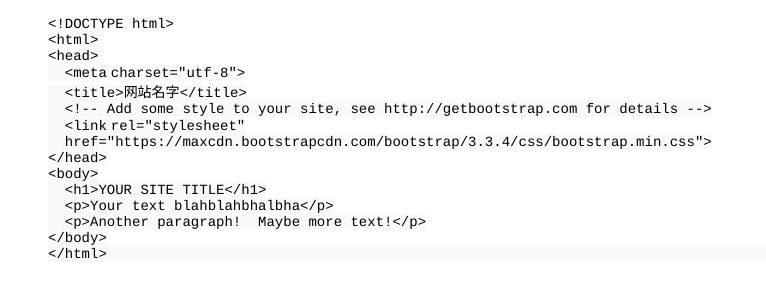
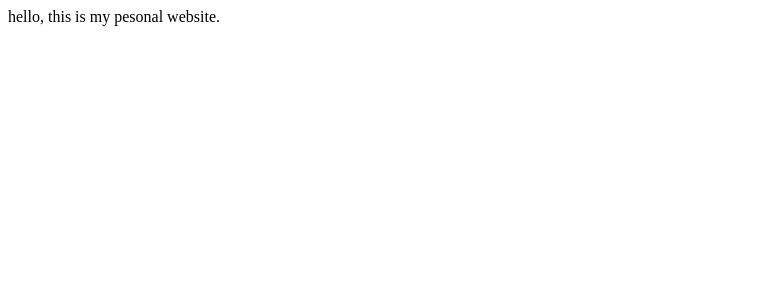
Before and after one commit to NeilKeung/NeilKeung.github.io, a plain HTML site: page index.html in a window 1280 px wide. Shown: the whole page, without its empty margins (0-766 px from the left). Drawn offline with Linux system fonts and the light colour scheme.

Commit message:
Add files via upload

```diff
--- a/index.html
+++ b/index.html
@@ -1,40 +1,11 @@
-<!DOCTYPE html PUBLIC "-//W3C//DTD HTML 4.01//EN" "http://www.w3.org/TR/html4/strict.dtd">
+<!doctype html>
 <html>
 <head>
-  <meta http-equiv="Content-Type" content="text/html; charset=utf-8">
-  <meta http-equiv="Content-Style-Type" content="text/css">
-  <title></title>
-  <meta name="Generator" content="Cocoa HTML Writer">
-  <meta name="CocoaVersion" content="1404.47">
-  <style type="text/css">
-    li.li1 {margin: 0.0px 0.0px 0.0px 0.0px; font: 14.0px Courier; -webkit-text-stroke: #000000}
-    li.li2 {margin: 0.0px 0.0px 0.0px 0.0px; font: 14.0px Courier; -webkit-text-stroke: #000000; background-color: #f9f9f9}
-    span.s1 {background-color: #f9f9f9; -webkit-text-stroke: 0px #000000}
-    span.s2 {font-kerning: none; background-color: #f9f9f9}
-    span.s3 {background-color: #f9f9f9}
-    span.s4 {font: 14.0px Tahoma; font-kerning: none; background-color: #f9f9f9}
-    span.s5 {font: 14.0px 'PingFang SC'; font-kerning: none; background-color: #f9f9f9}
-    span.s6 {font-kerning: none}
-    ul.ul1 {list-style-type: none}
-  </style>
+<meta charset="UTF-8">
+<title>neilkeung</title>
 </head>
+
 <body>
-<ul class="ul1">
-  <li class="li1"><span class="s1"></span><span class="s2">&lt;!DOCTYPE html&gt;</span></li>
-  <li class="li1"><span class="s3"></span><span class="s2">&lt;html&gt;</span></li>
-  <li class="li1"><span class="s3"></span><span class="s2">&lt;head&gt;</span></li>
-  <li class="li1"><span class="s3"></span><span class="s2">  &lt;meta</span><span class="s4"> </span><span class="s2">charset="utf-8"&gt;</span></li>
-  <li class="li1"><span class="s3"></span><span class="s2">  &lt;title&gt;</span><span class="s5">网站名字</span><span class="s2">&lt;/title&gt;</span></li>
-  <li class="li1"><span class="s3"></span><span class="s2">  &lt;!-- Add some style to your site, see http://getbootstrap.com for details --&gt;</span></li>
-  <li class="li1"><span class="s3"></span><span class="s2">  &lt;link</span><span class="s4"> </span><span class="s2">rel="stylesheet"</span></li>
-  <li class="li1"><span class="s3"></span><span class="s2">  href="https://maxcdn.bootstrapcdn.com/bootstrap/3.3.4/css/bootstrap.min.css"&gt;</span></li>
-  <li class="li1"><span class="s3"></span><span class="s2">&lt;/head&gt;</span></li>
-  <li class="li1"><span class="s3"></span><span class="s2">&lt;body&gt;</span></li>
-  <li class="li1"><span class="s3"></span><span class="s2">  &lt;h1&gt;YOUR SITE TITLE&lt;/h1&gt;</span></li>
-  <li class="li1"><span class="s3"></span><span class="s2">  &lt;p&gt;Your text blahblahbhalbha&lt;/p&gt;</span></li>
-  <li class="li1"><span class="s3"></span><span class="s2">  &lt;p&gt;Another paragraph!  Maybe more text!&lt;/p&gt;</span></li>
-  <li class="li1"><span class="s3"></span><span class="s2">&lt;/body&gt;</span></li>
-  <li class="li2"><span class="s6">&lt;/html&gt;</span></li>
-</ul>
+hello, this is my pesonal website.
 </body>
 </html>
```
